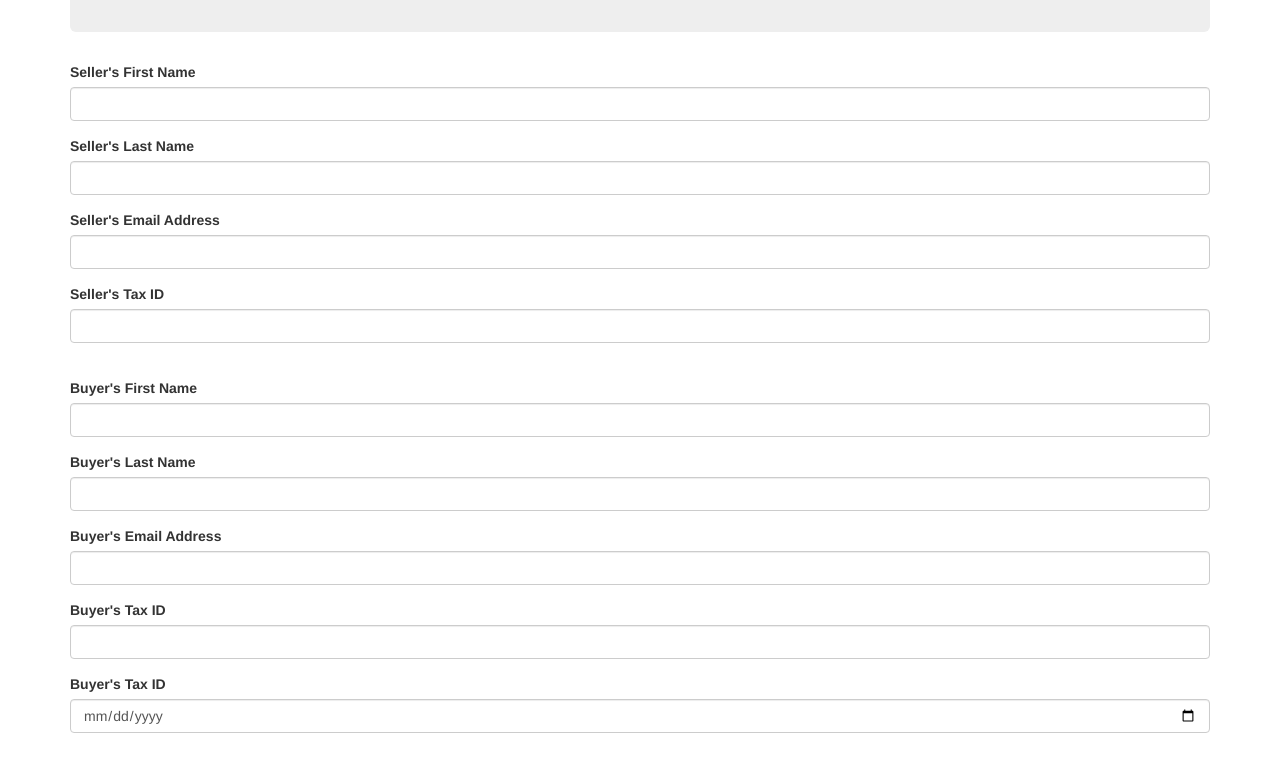
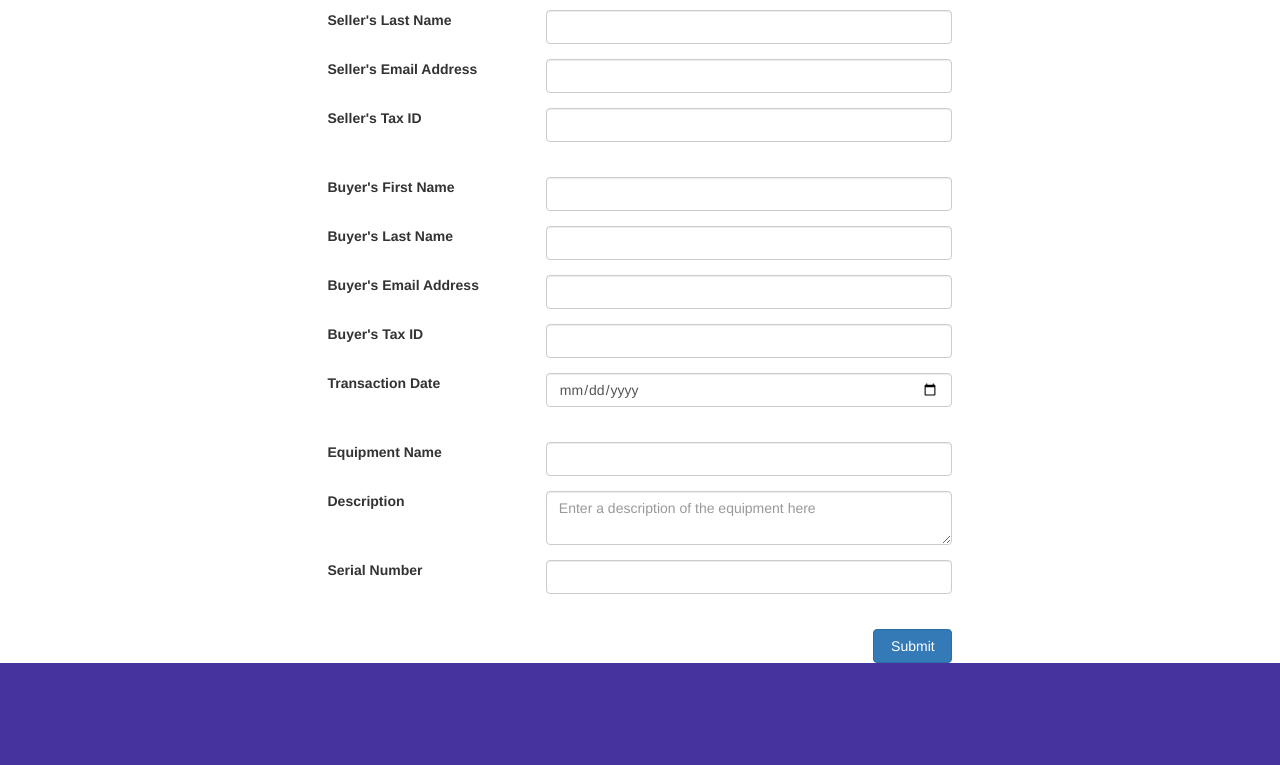
Before and after one commit to enlore/surpriesless, a website: page static/submit-purchase/index.html in a window 1280 px wide. Shown: the part 124-889 px from the top of the page. After the commit the page ends 801 px from the top, so only its background shows below. Drawn offline with nearby package versions, Linux system fonts and the light colour scheme.

Commit message:
added font & styles

```diff
--- a/static/css/app.css
+++ b/static/css/app.css
@@ -1,5 +1,5 @@
 html, body {
-    font-family: "Open Sans", sans-serif;
+    font-family: 'Source Sans Pro', sans-serif;
     background-color: #46339d;
 }
 
--- a/static/submit-purchase/index.html
+++ b/static/submit-purchase/index.html
@@ -2,66 +2,98 @@
     <head>
         <link rel="stylesheet" href="/css/app.css" />
         <link rel="stylesheet" href="https://maxcdn.bootstrapcdn.com/bootstrap/3.3.7/css/bootstrap.min.css" integrity="sha384-BVYiiSIFeK1dGmJRAkycuHAHRg32OmUcww7on3RYdg4Va+PmSTsz/K68vbdEjh4u" crossorigin="anonymous">
+        <link href="https://fonts.googleapis.com/css?family=Source+Sans+Pro:400,600,700" rel="stylesheet">
     </head>
 
     <body>
-        <div class="container">
-            <h1 class="jumbotron">Submit A Purchase</h1>
+        <div class="container-full">
+            <div>
+                <h1>Submit A Purchase</h1>
+            </div>
             <form method="POST" action="https://tierion.com/form/submit">
-                <div class="form-group">
+                <div class="form-group row">
                     <input name="_key" type="hidden" value="U1NIoilP0UCyuKJOeYfJQA">
                 </div>
-                <div class="form-group">
-                    <label for="sellerfirstname">Seller's First Name</label>
+                <div class="form-group row">
+                    <label for="sellerfirstname" class="col-md-2 col-md-offset-3 col-form-label">Seller's First Name</label>
+                    <div class="col-md-4">
                         <input name="sellerfirstname" type="text" id="sellerfirstname" class="form-control">
                     </div>
-                <div class="form-group">
-                    <label for="sellerlastname">Seller's Last Name</label>
+                </div>
+                <div class="form-group row">
+                    <label for="sellerlastname" class="col-md-2 col-md-offset-3 col-form-label">Seller's Last Name</label>
+                    <div class="col-md-4">
                         <input name="sellerlastname" type="text" id="sellerlastname" class="form-control">
                     </div>
-                <div class="form-group">
-                    <label for="selleremailaddress">Seller's Email Address</label>
+                </div>
+                <div class="form-group row">
+                    <label for="selleremailaddress" class="col-md-2 col-md-offset-3 col-form-label">Seller's Email Address</label>
+                    <div class="col-md-4">
                         <input name="selleremailaddress" type="email" id="selleremailaddress" class="form-control">
                     </div>
-                <div class="form-group">
-                    <label for="sellertaxid">Seller's Tax ID</label>
+                </div>
+                <div class="form-group row">
+                    <label for="sellertaxid" class="col-md-2 col-md-offset-3 col-form-label">Seller's Tax ID</label>
+                    <div class="col-md-4">
                         <input name="sellertaxid" type="number" id="sellertaxid" class="form-control">
                     </div>
+                </div>
                 <br>
-                <div class="form-group">
-                    <label for="buyerfirstname">Buyer's First Name</label>
+                <div class="form-group row">
+                    <label for="buyerfirstname" class="col-md-2 col-md-offset-3 col-form-label">Buyer's First Name</label>
+                    <div class="col-md-4">
                         <input name="buyerfirstname" type="text" id="buyerfirstname" class="form-control">
                     </div>
-                <div class="form-group">
-                    <label for="buyerlastname">Buyer's Last Name</label>
+                </div>
+                <div class="form-group row">
+                    <label for="buyerlastname" class="col-md-2 col-md-offset-3 col-form-label">Buyer's Last Name</label>
+                    <div class="col-md-4">
                         <input name="buyerlastname" type="text" id="buyerlastname" class="form-control">
                     </div>
-                <div class="form-group">
-                    <label for="buyeremailaddress">Buyer's Email Address</label>
-                    <input name="buyeremailaddress" type="email"  id="buyeremailaddress" class="form-control">
                 </div>
-                <div class="form-group">
-                    <label for="buyertaxid">Buyer's Tax ID</label>
+                <div class="form-group row">
+                    <label for="buyeremailaddress" class="col-md-2 col-md-offset-3 col-form-label">Buyer's Email Address</label>
+                    <div class="col-md-4">
+                        <input name="buyeremailaddress" type="email" id="buyeremailaddress" class="form-control">
+                    </div>
+                </div>
+                <div class="form-group row">
+                    <label for="buyertaxid" class="col-md-2 col-md-offset-3 col-form-label">Buyer's Tax ID</label>
+                    <div class="col-md-4">
                         <input name="buyertaxid" type="number" id="buyertaxid" class="form-control">
                     </div>
-                <div class="form-group">
-                    <label for="transactiondate">Buyer's Tax ID</label>
+                </div>
+                <div class="form-group row">
+                    <label for="transactiondate" class="col-md-2 col-md-offset-3 col-form-label">Transaction Date</label>
+                    <div class="col-md-4">
                         <input name="transactiondate" type="date" id="transactiondate" class="form-control">
                     </div>
+                </div>
                 <br>
-                <div class="form-group">
-                    <label for="equipmentname">Equipment Name</label>
+                <div class="form-group row">
+                    <label for="equipmentname" class="col-md-2 col-md-offset-3 col-form-label">Equipment Name</label>
+                    <div class="col-md-4">
                         <input name="equipmentname" type="text" id="equipmentname" class="form-control">
                     </div>
-                <div class="form-group">
-                    <label for="equipmentdescription">Description</label>
+                </div>
+                <div class="form-group row">
+                    <label for="equipmentdescription" class="col-md-2 col-md-offset-3 col-form-label">Description</label>
+                    <div class="col-md-4">
                         <textarea name="equipmentdescription" id="equipmentdescription" placeholder="Enter a description of the equipment here" class="form-control"></textarea>
                     </div>
-                <div class="form-group">
-                    <label for="equipmentserial">Serial Number</label>
+                </div>
+                <div class="form-group row">
+                    <label for="equipmentserial" class="col-md-2 col-md-offset-3 col-form-label">Serial Number</label>
+                    <div class="col-md-4">
                         <input name="equipmentserial" type="text" id="equipmentserial" class="form-control">
                     </div>
-                <button type="submit" class="btn btn-primary">Submit</button>
+                </div>
+                <br>
+                <div class="from-group row">
+                    <div class="col-md-1 col-md-offset-8">
+                        <button type="submit" class="btn btn-primary btn-block">Submit</button>
+                    </div>
+                </div>
             </form>
         </div>
     </body>
```
Also changed, not shown: static/index.html (+2 -1 lines). Lines whose indentation alone changed are shown as unchanged.
